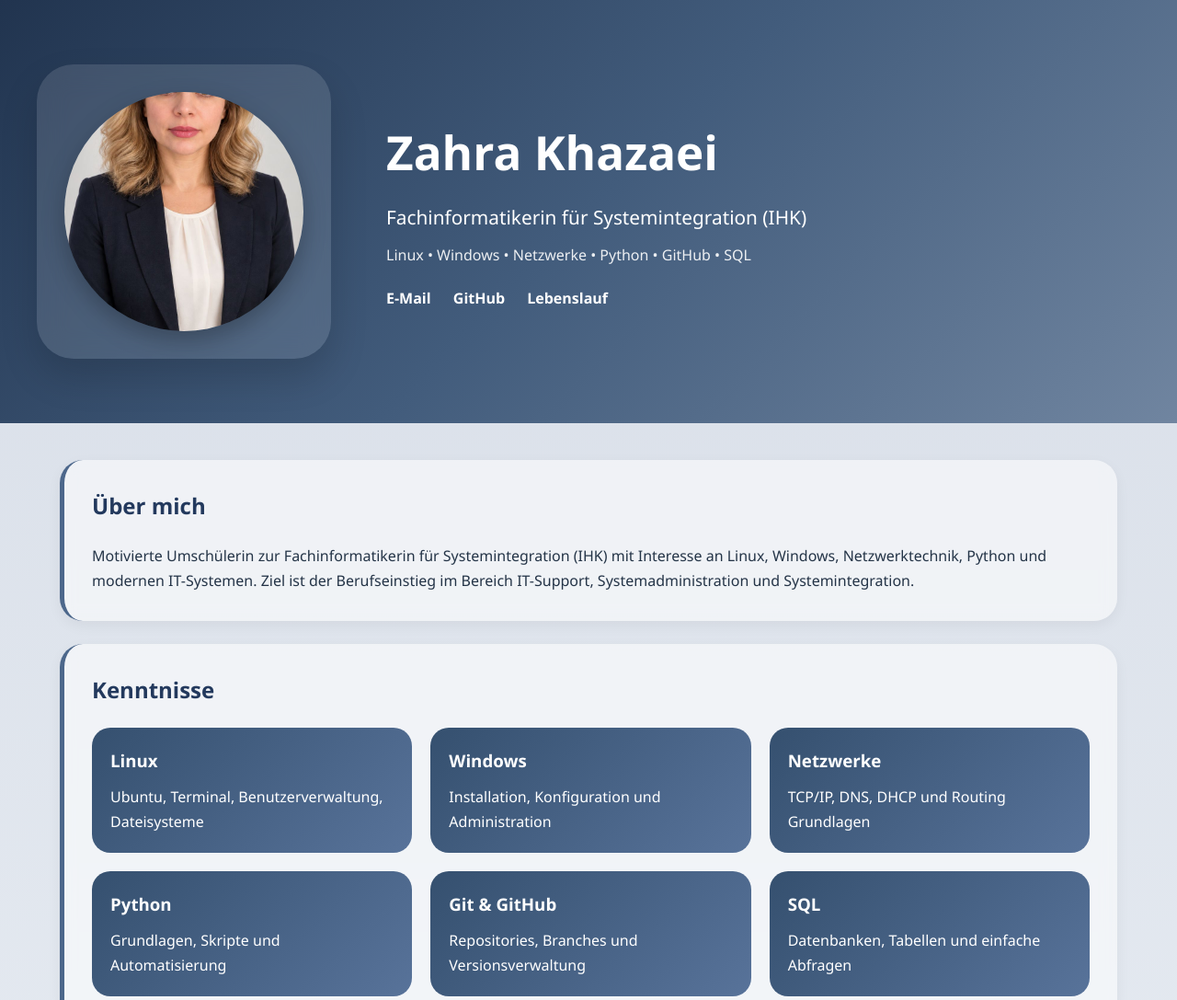
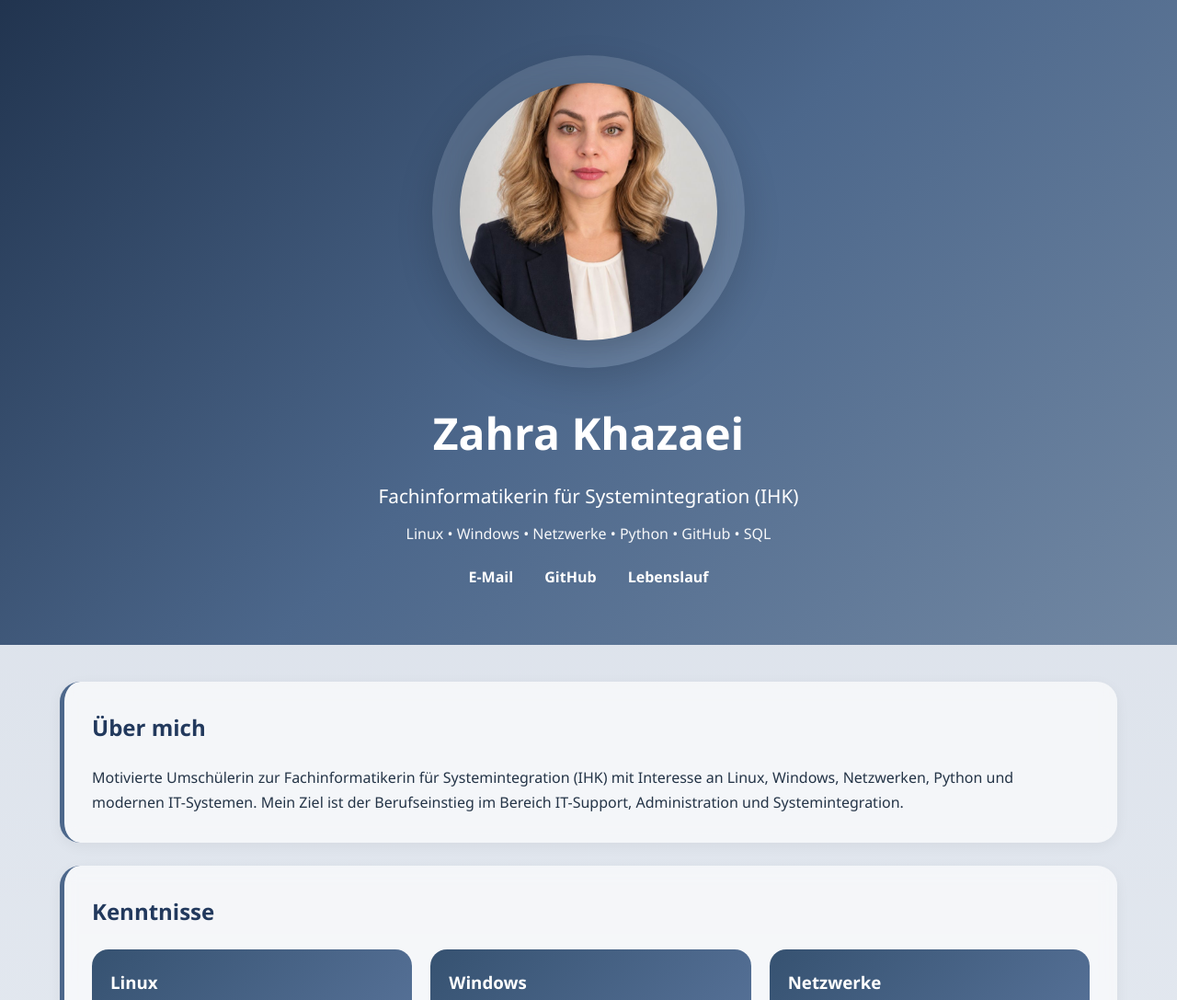
Before and after one commit to zkhazaei983-ship-it/zahra-khazaei.github.io, a plain HTML site: page index.html in a window 1280 px wide. Shown: the top 1087 px of the page at 92% size. Drawn offline with Linux system fonts and the light colour scheme.

Commit message:
Update index.html

```diff
--- a/index.html
+++ b/index.html
@@ -3,6 +3,7 @@
 <head>
 <meta charset="UTF-8">
 <meta name="viewport" content="width=device-width, initial-scale=1.0">
+
 <title>Zahra Khazaei | Portfolio</title>
 
 <style>
@@ -15,7 +16,12 @@
 
 body{
     font-family:'Segoe UI',sans-serif;
-    background:linear-gradient(180deg,#d7dde7,#e9eef4,#f6f8fb);
+    background:linear-gradient(
+        180deg,
+        #d7dde7,
+        #e9eef4,
+        #f6f8fb
+    );
     color:#243447;
     line-height:1.7;
 }
@@ -23,58 +29,62 @@ body{
 /* HERO */
 
 .hero{
-    background:linear-gradient(135deg,#21344f,#425c7c,#7085a0);
+    background:linear-gradient(
+        135deg,
+        #21344f,
+        #4c678b,
+        #7288a3
+    );
+
     color:white;
-    padding:70px 40px;
+    text-align:center;
+    padding:60px 20px;
 }
 
-.hero-content{
-    max-width:1200px;
-    margin:auto;
-    display:flex;
-    align-items:center;
-    gap:60px;
-}
+/* OUTER CIRCLE */
 
-.photo-box{
-    width:320px;
-    height:320px;
+.photo-frame{
+
+    width:340px;
+    height:340px;
+
+    margin:0 auto 30px;
+
+    border-radius:50%;
 
     background:rgba(255,255,255,.12);
 
-    backdrop-filter:blur(15px);
-
-    border-radius:40px;
+    backdrop-filter:blur(14px);
+    -webkit-backdrop-filter:blur(14px);
 
     display:flex;
     align-items:center;
     justify-content:center;
 
     box-shadow:
-    0 20px 40px rgba(0,0,0,.15);
+    0 15px 40px rgba(0,0,0,.15);
 }
 
+/* INNER PHOTO */
+
 .profile-img{
-    width:260px;
-    height:260px;
+
+    width:280px;
+    height:280px;
 
     border-radius:50%;
 
     object-fit:cover;
 
-    /* تنظیم نمایش بالای سر */
-    object-position:center -120px;
+    /* عکس پایین‌تر */
+    object-position:center 55%;
 
     box-shadow:
-    0 10px 25px rgba(0,0,0,.25);
+    0 10px 30px rgba(0,0,0,.18);
 }
 
-.hero-text{
-    flex:1;
-}
-
-.hero-text h1{
-    font-size:3.2rem;
+.hero h1{
+    font-size:3rem;
     margin-bottom:10px;
 }
 
@@ -85,14 +95,21 @@ body{
 
 .tech{
     font-size:1rem;
-    opacity:.9;
+    opacity:.95;
     margin-bottom:20px;
 }
 
+.links{
+    margin-top:15px;
+}
+
 .links a{
+
     color:white;
     text-decoration:none;
-    margin-right:20px;
+
+    margin:0 15px;
+
     font-weight:600;
 }
 
@@ -100,7 +117,7 @@ body{
     text-decoration:underline;
 }
 
-/* MAIN */
+/* CONTENT */
 
 .container{
     width:90%;
@@ -109,46 +126,54 @@ body{
 }
 
 .section{
-    background:rgba(255,255,255,.55);
+
+    background:rgba(255,255,255,.65);
 
     backdrop-filter:blur(8px);
 
-    border-radius:25px;
+    border-left:5px solid #4c678b;
+
+    border-radius:22px;
 
     padding:30px;
 
     margin-bottom:25px;
 
-    border-left:5px solid #4c678b;
-
     box-shadow:
-    0 5px 15px rgba(0,0,0,.05);
+    0 4px 15px rgba(0,0,0,.05);
 }
 
 .section h2{
+    color:#22395d;
     margin-bottom:20px;
-    color:#23395d;
 }
 
-/* KNOWLEDGE */
+/* SKILLS */
 
 .skill-grid{
+
     display:grid;
-    grid-template-columns:repeat(auto-fit,minmax(280px,1fr));
+
+    grid-template-columns:
+    repeat(auto-fit,minmax(260px,1fr));
+
     gap:20px;
 }
 
 .skill-card{
-    background:linear-gradient(
+
+    background:
+    linear-gradient(
         135deg,
-    #35506f,
-    #58739a);
+        #365271,
+        #5a759c
+    );
 
     color:white;
 
-    border-radius:20px;
+    padding:20px;
 
-    padding:20px;
+    border-radius:18px;
 }
 
 .skill-card h3{
@@ -158,40 +183,50 @@ body{
 /* TIMELINE */
 
 .timeline-item{
+
     border-left:3px solid #4c678b;
+
     padding-left:20px;
+
     margin-bottom:25px;
 }
 
 .timeline-item h3{
-    color:#23395d;
+
+    color:#22395d;
+
     margin-bottom:8px;
 }
 
 /* PDF */
 
 .cv-frame{
+
     width:100%;
+
     height:800px;
+
     border:none;
+
     border-radius:15px;
+
     background:white;
 }
 
-/* LIST */
+/* LISTS */
 
 .clean-list{
     padding-left:20px;
 }
 
 .clean-list li{
-    margin-bottom:8px;
+    margin-bottom:10px;
 }
 
 /* CONTACT */
 
 .contact p{
-    margin-bottom:12px;
+    margin-bottom:10px;
 }
 
 /* FOOTER */
@@ -199,56 +234,47 @@ body{
 footer{
     text-align:center;
     padding:30px;
-    color:#666;
+    color:#5c6a78;
 }
 
 @media(max-width:768px){
 
-.hero-content{
-    flex-direction:column;
-    text-align:center;
-}
-
-.photo-box{
-    width:240px;
-    height:240px;
+    .photo-frame{
+        width:250px;
+        height:250px;
     }
 
     .profile-img{
-    width:190px;
-    height:190px;
-    object-position:center -60px;
+        width:200px;
+        height:200px;
+
+        object-position:center 60%;
     }
 
-.hero-text h1{
+    .hero h1{
         font-size:2rem;
     }
 
     .cv-frame{
         height:500px;
     }
-
 }
 
 </style>
-
 </head>
 
 <body>
 
 <section class="hero">
 
-<div class="hero-content">
+<div class="photo-frame">
 
-<div class="photo-box">
-
-<img src="Designer (3).jpg"
+<img
+src="Designer (3).jpg"
 alt="Profilbild"
 class="profile-img">
 
 </div>
-
-<div class="hero-text">
 
 <h1>Zahra Khazaei</h1>
 
@@ -276,10 +302,6 @@ Lebenslauf
 
 </div>
 
-</div>
-
-</div>
-
 </section>
 
 <div class="container">
@@ -289,10 +311,12 @@ Lebenslauf
 <h2>Über mich</h2>
 
 <p>
-Motivierte Umschülerin zur Fachinformatikerin für Systemintegration (IHK)
-mit Interesse an Linux, Windows, Netzwerktechnik, Python und modernen
-IT-Systemen. Ziel ist der Berufseinstieg im Bereich IT-Support,
-Systemadministration und Systemintegration.
+Motivierte Umschülerin zur Fachinformatikerin für
+Systemintegration (IHK) mit Interesse an Linux,
+Windows, Netzwerken, Python und modernen
+IT-Systemen. Mein Ziel ist der Berufseinstieg
+im Bereich IT-Support, Administration und
+Systemintegration.
 </p>
 
 </section>
@@ -305,32 +329,32 @@ Systemadministration und Systemintegration.
 
 <div class="skill-card">
 <h3>Linux</h3>
-<p>Ubuntu, Terminal, Benutzerverwaltung, Dateisysteme</p>
+<p>Ubuntu, Terminal, Benutzerverwaltung und Dateisysteme.</p>
 </div>
 
 <div class="skill-card">
 <h3>Windows</h3>
-<p>Installation, Konfiguration und Administration</p>
+<p>Installation, Konfiguration und Administration.</p>
 </div>
 
 <div class="skill-card">
 <h3>Netzwerke</h3>
-<p>TCP/IP, DNS, DHCP und Routing Grundlagen</p>
+<p>TCP/IP, DNS, DHCP und Routing Grundlagen.</p>
 </div>
 
 <div class="skill-card">
 <h3>Python</h3>
-<p>Grundlagen, Skripte und Automatisierung</p>
+<p>Grundlagen, Skripte und Automatisierung.</p>
 </div>
 
 <div class="skill-card">
 <h3>Git & GitHub</h3>
-<p>Repositories, Branches und Versionsverwaltung</p>
+<p>Repositories, Branches und Versionsverwaltung.</p>
 </div>
 
 <div class="skill-card">
 <h3>SQL</h3>
-<p>Datenbanken, Tabellen und einfache Abfragen</p>
+<p>Datenbanken, Tabellen und Datenabfragen.</p>
 </div>
 
 </div>
@@ -343,17 +367,17 @@ Systemadministration und Systemintegration.
 
 <div class="timeline-item">
 <h3>Fachinformatikerin für Systemintegration (IHK)</h3>
-<p>Umschulung mit Schwerpunkt Netzwerke, Linux und Administration.</p>
+<p>Umschulung mit Schwerpunkt Linux, Windows und Netzwerke.</p>
 </div>
 
 <div class="timeline-item">
 <h3>Portfolio Website</h3>
-<p>Entwicklung einer persönlichen Portfolio-Webseite mit HTML und CSS.</p>
+<p>Entwicklung einer Portfolio Webseite mit HTML und CSS.</p>
 </div>
 
 <div class="timeline-item">
 <h3>GitHub Projekte</h3>
-<p>Verwaltung und Dokumentation eigener Projekte.</p>
+<p>Verwaltung eigener Projekte und Dokumentation.</p>
 </div>
 
 </section>
@@ -365,8 +389,8 @@ Systemadministration und Systemintegration.
 <ul class="clean-list">
 <li>IHK Umschulung – Fachinformatikerin Systemintegration</li>
 <li>Linux Grundlagen</li>
+<li>Netzwerk Grundlagen</li>
 <li>Git & GitHub</li>
-<li>Netzwerk Grundlagen</li>
 </ul>
 
 </section>
@@ -406,4 +430,17 @@ class="cv-frame">
 
 <p><strong>Standort:</strong> Aachen, Deutschland</p>
 
-<p><strong
+<p><strong>Berufsziel:</strong> IT-Support | Systemintegration | Administration</p>
+
+</div>
+
+</section>
+
+</div>
+
+<footer>
+© 2026 Zahra Khazaei
+</footer>
+
+</body>
+</html>
```
Lines whose indentation alone changed are shown as unchanged.
